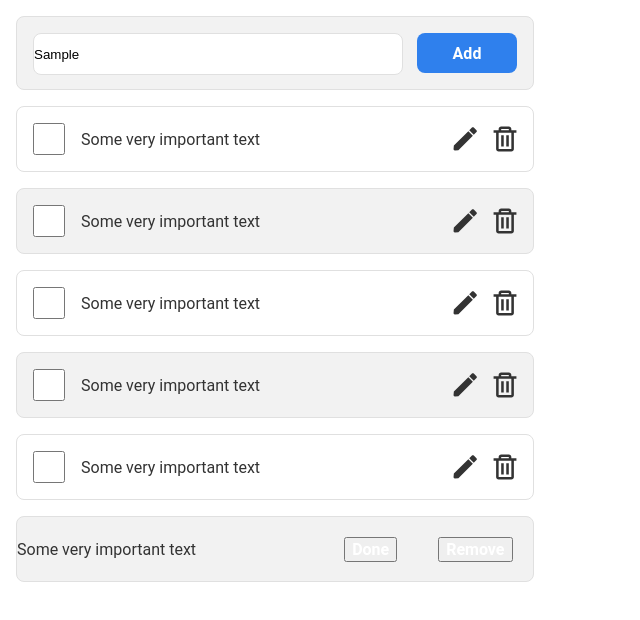
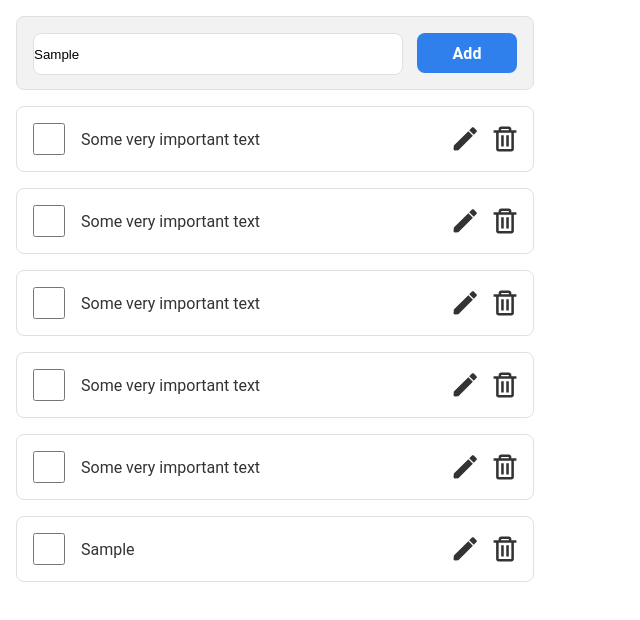
Before and after one commit to sssweetie/MyFirstApp, a plain HTML site: page index.html in a window 1280 px wide. Both pictures are taken after typing "Sample" into the empty fields and a click on the button "Add". Shown: the whole page, without its empty margins (0-640 px from the left). Drawn offline with Linux system fonts and the light colour scheme.

Commit message:
textlinethrough-status-warningsearchbar-editlabel-commit
Необходимо сдвинуть текст в Search Bar, задать динамические размеры форме, решить проблему неработающих функция при добавлении новой записи

```diff
--- a/index.html
+++ b/index.html
@@ -11,42 +11,45 @@
         <input
           type="text"
           class="search-bar"
-          placeholder="Input text here..."
+          placeholder="  Input text here..."
           required
         />
-        <button class="add-button" type="button">
-          Add
-        </button>
+        <button class="add-button" type="button">Add</button>
       </section>
       <section class="usual-section">
-        <input type = "checkbox" class="checkbox">
-        <div class="usual-text">Some very important text</div>
-        <img class="edit-img" src="edit.svg" onclick="doneNote(this)">
-        <img class="delete-img" src="delete.svg" onclick="doneNote(this)">
-      </section>
-      <section class="unusual-section">
-        <input type = "checkbox" class="checkbox">
-        <div class="usual-text">Some very important text</div>
-        <img class="edit-img" src="edit.svg" onclick="doneNote(this)">
-        <img class="delete-img" src="delete.svg" onclick="doneNote(this)">
+        <input type="checkbox" class="todo-check" />
+        <label class="usual-text">Some very important text</label>
+        <input type="text" class="input-text" />
+        <img class="edit-img" src="edit.svg" />
+        <img class="delete-img" src="delete.svg" onclick="doneNote(this)" />
       </section>
       <section class="usual-section">
-        <input type = "checkbox" class="checkbox">
-        <div class="usual-text">Some very important text</div>
-        <img class="edit-img" src="edit.svg" onclick="doneNote(this)">
-        <img class="delete-img" src="delete.svg" onclick="doneNote(this)">
-      </section>
-      <section class="unusual-section">
-        <input type  = "checkbox" class="checkbox">
-        <div class="usual-text">Some very important text</div>
-        <img class="edit-img" src="edit.svg" onclick="doneNote(this)">
-        <img class="delete-img" src="delete.svg" onclick="doneNote(this)">
+        <input type="checkbox" class="todo-check" />
+        <label class="usual-text">Some very important text</label>
+        <input type="text" class="input-text" />
+        <img class="edit-img" src="edit.svg" />
+        <img class="delete-img" src="delete.svg" onclick="doneNote(this)" />
       </section>
       <section class="usual-section">
-        <input class="checkbox" type = "checkbox">
-        <div class="usual-text">Some very important text</div>
-        <img class="edit-img" src="edit.svg" onclick="doneNote(this)">
-        <img class="delete-img" src="delete.svg" onclick="doneNote(this)">
+        <input type="checkbox" class="todo-check" />
+        <label class="usual-text">Some very important text</label>
+        <input type="text" class="input-text" />
+        <img class="edit-img" src="edit.svg" />
+        <img class="delete-img" src="delete.svg" onclick="doneNote(this)" />
+      </section>
+      <section class="usual-section">
+        <input type="checkbox" class="todo-check" />
+        <label class="usual-text">Some very important text</label>
+        <input type="text" class="input-text" />
+        <img class="edit-img" src="edit.svg" />
+        <img class="delete-img" src="delete.svg" onclick="doneNote(this)" />
+      </section>
+      <section class="usual-section">
+        <input type="checkbox" class="todo-check" />
+        <label class="usual-text">Some very important text</label>
+        <input type="text" class="input-text" />
+        <img class="edit-img" src="edit.svg" />
+        <img class="delete-img" src="delete.svg" onclick="doneNote(this)" />
       </section>
     </form>
     <script src="script.js"></script>
--- a/script.js
+++ b/script.js
@@ -1,36 +1,80 @@
 let searchSection = document.querySelector(".search-section");
 let addButton = document.querySelector(".add-button");
 let form = document.querySelector("form");
-let removeButton = document.querySelectorAll(".remove-button");
+let removeButton = document.querySelectorAll(".delete-img");
+let searchBar = document.querySelector(".search-bar");
+let editTasks = document.querySelectorAll(".usual-text");
+let todoChecks = document.querySelectorAll(".todo-check");
+let editButton = document.querySelectorAll(".edit-img");
+
 addButton.onclick = function () {
-  let sections = document.querySelectorAll("section");
   let newSection = document.createElement("section");
-  let newDoneButton = document.createElement("button");
-  let newRemoveButton = document.createElement("button");
-  let newTextDiv = document.createElement("div");
-  newDoneButton.classList.add("done-button");
-  newDoneButton.textContent = "Done";
-  newRemoveButton.classList.add("remove-button");
-  newRemoveButton.textContent = "Remove";
-  newRemoveButton.setAttribute('onclick', 'delNote(this)');
-  newTextDiv.classList.add("usual-text");
-  newTextDiv.textContent = "Some very important text";
+
+  let newInputText = document.createElement("input");
+  newInputText.setAttribute("type", "text");
+  newInputText.classList.add("input-text");
+
+  let newEditButton = document.createElement("img");
+  newEditButton.classList.add("edit-img");
+  newEditButton.setAttribute("src", "edit.svg");
+
+  let newRemoveButton = document.createElement("img");
+  newRemoveButton.classList.add("delete-img");
+  newRemoveButton.setAttribute("onclick", "doneNote(this)");
+  newRemoveButton.setAttribute("src", "delete.svg");
+
+  let newTextLabel = document.createElement("label");
+  newTextLabel.classList.add("usual-text");
+  newTextLabel.textContent = searchBar.value;
+
   newSection.classList.add("usual-section");
-  newSection.append(newTextDiv);
-  newSection.append(newDoneButton);
-  newSection.append(newRemoveButton);
-  if (sections.length % 2 === 0) {
-    newSection.classList.add("unusual-section");
-  } else {
-    newSection.classList.add("usual-section");
+
+  let newCheckbox = document.createElement("input");
+  newCheckbox.setAttribute("type", "checkbox");
+  newCheckbox.classList.add("todo-check");
+
+  if (searchBar.value === "") {
+    alert("Input your task!");
+    return false;
   }
-  form.append(newSection);
-};
-removeButton.onclick = function () {
-  let removeList = removeButton.length;
-  console.log(removeList);
+
+  newSection.appendChild(newCheckbox);
+  newSection.appendChild(newTextLabel);
+  newSection.appendChild(newInputText);
+  newSection.appendChild(newEditButton);
+  newSection.appendChild(newRemoveButton);
+
+  form.appendChild(newSection);
+
 };
 
-function delNote(temp) {
+function doneNote(temp) {
   temp.parentNode.remove();
 }
+
+for (let todoCheck of todoChecks) {
+  todoCheck.onchange = function () {
+    let temp = this.parentNode;
+    temp.classList.toggle("checked");
+  };
+}
+
+for (let editBtn of editButton) {
+  editBtn.addEventListener("click", function () {
+    let temp = this.parentNode;
+    let editInput = temp.querySelector("input[type=text]");
+    let editLabel = temp.querySelector("label");
+    let InputLabel;
+    temp.classList.add("editMode");
+    editInput.focus();
+    editInput.value = editLabel.textContent;
+    InputLabel = editLabel.textContent;
+    temp.addEventListener("focusout", function () {
+      temp.classList.remove("editMode");
+      editLabel.textContent = editInput.value;
+      if (editInput.value === "") {
+        editLabel.textContent = InputLabel;
+      }
+    });
+  });
+}
--- a/style.css
+++ b/style.css
@@ -29,7 +29,7 @@ body {
   background-color: #2f80ed;
   border: 0px;
   padding: 0px;
-  margin:16px;
+  margin: 16px;
 }
 .usual-section {
   width: 516px;
@@ -38,35 +38,26 @@ body {
   border-radius: 8px;
   border: 1px solid #e0e0e0;
   display: flex;
-  justify-content:flex-start;
+  justify-content: flex-start;
   margin: 16px;
-  align-items:center;
+  align-items: center;
 }
 .usual-text {
-  width:355.7px;
+  width: 355.7px;
   color: #333;
   font-size: 16px;
   font-family: "Roboto", sans-serif;
   margin: 16px;
-  margin-left:0px;
+  margin-left: 0px;
+  cursor: pointer;
 }
-.unusual-section {
-  width: 516px;
-  height: 64px;
-  background-color: #f2f2f2;
-  border-radius: 8px;
-  border: 1px solid #e0e0e0;
-  display: flex;
-  justify-content:flex-start;
-  margin: 16px;
-  align-items:center;
-}
-.line-through-text {
+
+section.checked label {
   color: #333;
   font-size: 16px;
   font-family: "Roboto", sans-serif;
   margin: 16px;
-  margin-left:0px;
+  margin-left: 0px;
   text-decoration: line-through;
 }
 button {
@@ -75,26 +66,46 @@ button {
   font-weight: 700;
   font-family: "Roboto", sans-serif;
   margin: 10.5px 20.5px;
-  cursor:pointer;
+  cursor: pointer;
 }
-.checkbox
-{
-width:32px;
-height:32px;
-margin:16px;
+
+.todo-check {
+  width: 32px;
+  height: 32px;
+  margin: 16px;
 }
-.edit-img{
+
+section.checked input[type="checkbox"]{
+  background-color: #2F80ED;
+}
+
+.edit-img {
   width: 24.3px;
-  height:24.29px;
-  margin:16px;
-  margin-left:0px;
+  height: 24.29px;
+  margin: 16px;
+  margin-left: 0px;
 }
-.delete-img{
+.delete-img {
   width: 24px;
-  height:26.67px;
-  margin:16px;
-  margin-left:0px;
+  height: 26.67px;
+  margin: 16px;
+  margin-left: 0px;
 }
 img:hover {
   transform: scale(1.1);
 }
+section.editMode label {
+  display: none;
+}
+.usual-section input[type="text"] {
+  display: none;
+}
+.unusual-section input[type="text"] {
+  display: none;
+}
+section.editMode input[type="text"] {
+  display: block;
+  margin: 16px;
+  width: 355.7px;
+  margin-left: 0px;
+}
```
